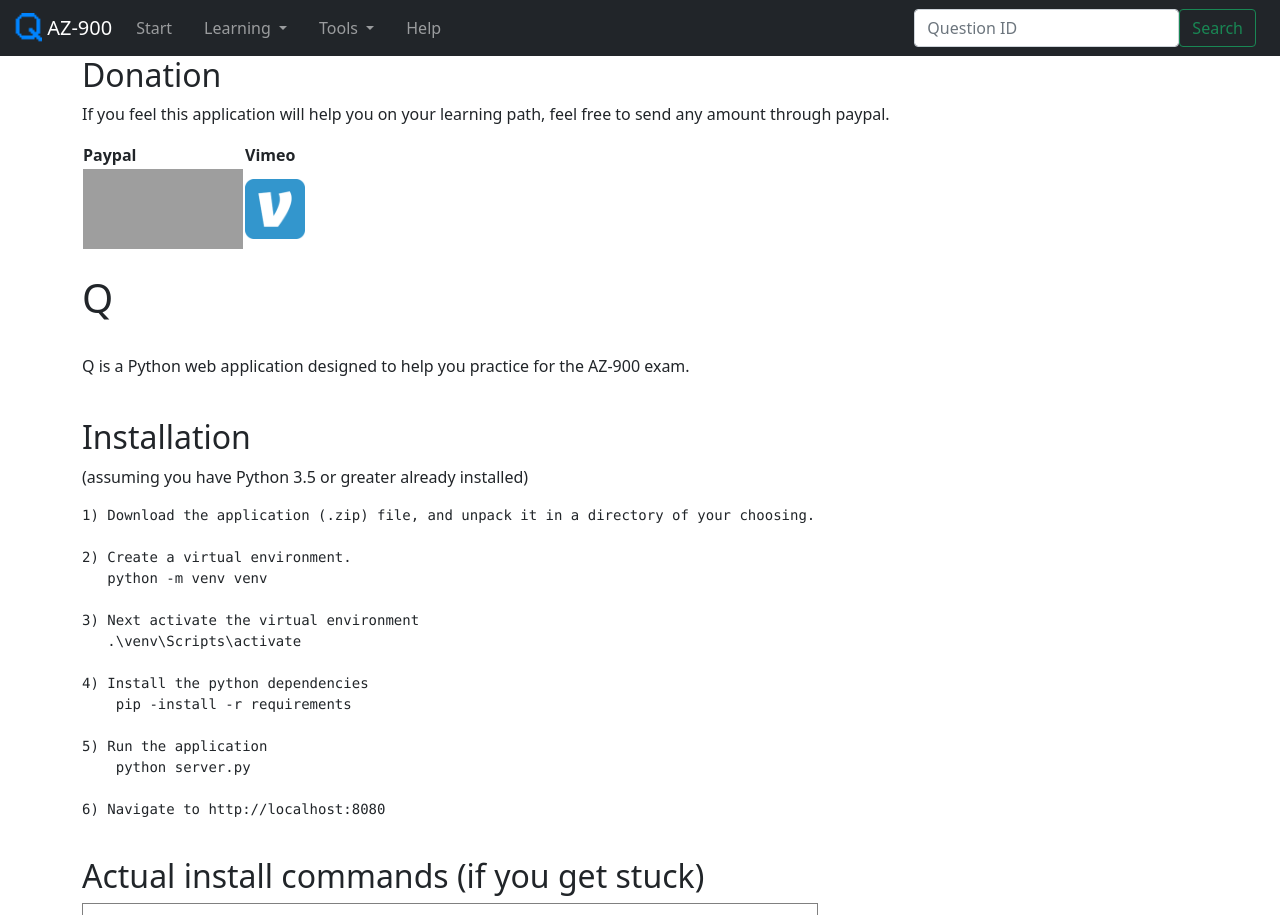
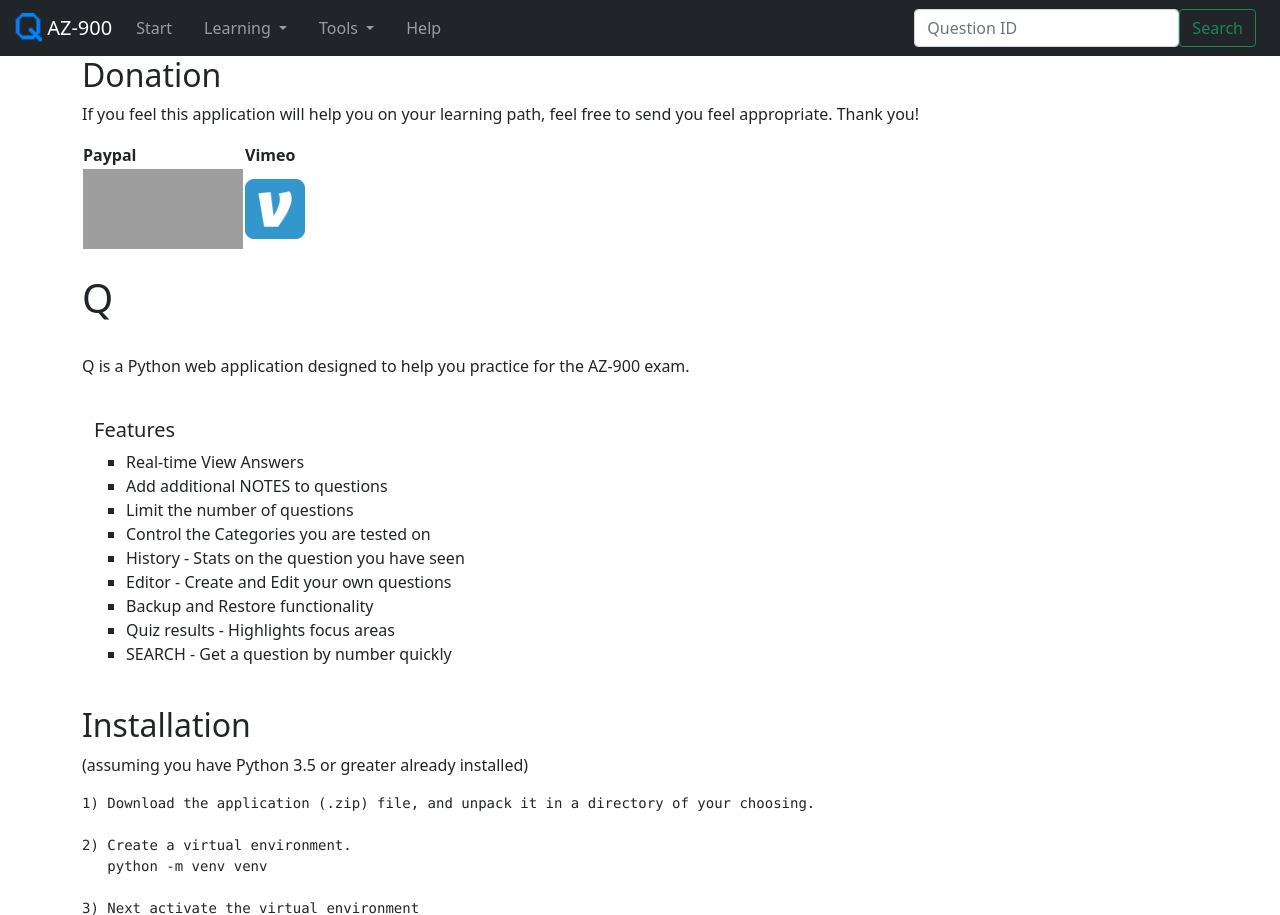
Before and after one commit to rob3rt-keating/Q, a FastAPI app: page /help in a window 1280 px wide. Shown: the top 915 px of the page. Run offline with FastAPI, Linux system fonts and the light colour scheme; grey boxes are pictures that could not be loaded.

Commit message:
Readme features

```diff
--- a/templates/readme.html
+++ b/templates/readme.html
@@ -4,7 +4,7 @@
 <div class="container">
     <h2>Donation</h2>
 <blockquote>
-    <p>If you feel this application will help you on your learning path, feel free to send any amount through paypal.</p>
+    <p>If you feel this application will help you on your learning path, feel free to send you feel appropriate. Thank you!</p>
 </blockquote>
 
 <table>
@@ -29,6 +29,21 @@
     <p>Q is a Python web application designed to help you practice for the AZ-900 exam.</p>
 
     <br>
+<div class="container">
+    <h5> Features</h5>
+    <ul style="list-style-type:square">
+    <li>Real-time View Answers</li>
+        <li>Add additional NOTES to questions</li>
+        <li>Limit the number of questions</li>
+        <li>Control the Categories you are tested on</li>
+        <li>History - Stats on the question you have seen</li>
+        <li>Editor - Create and Edit your own questions</li>
+        <li>Backup and Restore functionality</li>
+        <li>Quiz results - Highlights focus areas</li>
+        <li>SEARCH - Get a question by number quickly</li>
+    </ul>
+</div>
+<br>
 
     <h2>Installation</h2>
     <p>(assuming you have Python 3.5 or greater already installed)</p>
@@ -136,10 +151,18 @@ Question ID - Leave blank, SQL is set to auto-increment.<br />
 <p>EXPLAIN_URL: Single link only. ** Future improvement: convert to a List-object</p>
 <p>NOTES - During the practice exam, you can add notes.  Notes are visible after [View Answer] is pressed.</p>
 <p>HISTORY - This field will keep track, over multiple exams, of your progress for each question. </p>
-<p>CATEGORY - The options are: cost, services, core, security and cost. Your new questions will be co-mingled with the base-installed questions, by category.
-* You can create a custom name which you can access on the START page by selecting CUSTOM.  This will display all question with an ID &gt; 1000.</p>
+<pre>CATEGORY - The options are: cost, services, core, security and cost.
+    Your new questions will be co-mingled with the base-installed questions, by category.
+    * You can create a custom name which you can access on the START page by selecting CUSTOM.
+    This will display all question with an ID &gt; 1000.</pre>
 
+    <div class="p-3 mb-2 bg-light text-dark">
+To save your new questions, [TOOLS] select [BACKUP DATABASE].
+This will overwrite the 'questions.json' file. Don't worry, there is a backup of the original questions in the BAK directory
+    </div>
 
+    <br>
+    <br>
 <h2>Learning</h2>
 <p>
 * LABS
```
Also changed, not shown: README.md.
